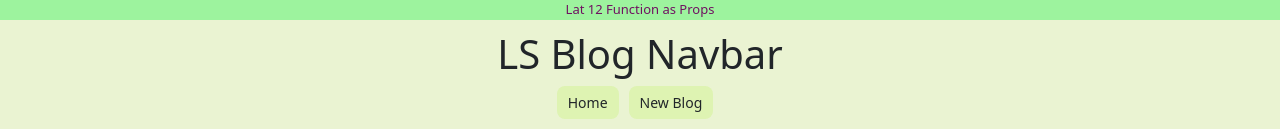
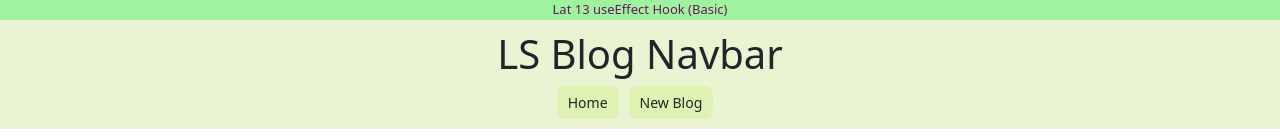
Before and after one commit to incyberz/belajar-react-js, a React (Create React App) app in the folder ls-blog/: page / in a window 1280 px wide. Shown: the top 137 px of the page. Built offline with nearby package versions, Linux system fonts and the light colour scheme.

Commit message:
React Tutorial 13 useEffect Hook (Basic)

```diff
--- a/ls-blog/src/App.js
+++ b/ls-blog/src/App.js
@@ -5,7 +5,7 @@ import "bootstrap/dist/css/bootstrap.css";
 // import swal from "sweetalert";
 
 function App() {
-  const judulLat = "Lat 12 Function as Props";
+  const judulLat = "Lat 13 useEffect Hook (Basic)";
 
   return (
     <div className="App">
--- a/ls-blog/src/Home.js
+++ b/ls-blog/src/Home.js
@@ -1,4 +1,4 @@
-import { useState } from "react";
+import { useEffect, useState } from "react";
 import BlogList from "./BlogList";
 
 const Home = () => {
@@ -28,6 +28,11 @@ const Home = () => {
     setBlogs(newBlogs);
   };
 
+  useEffect(() => {
+    console.log("useEffect berjalan");
+    console.log(blogs);
+  });
+
   return (
     <div className="Home">
       <BlogList
```
Also changed, not shown: 1 other file (tests, documents, lock files or other folders).
